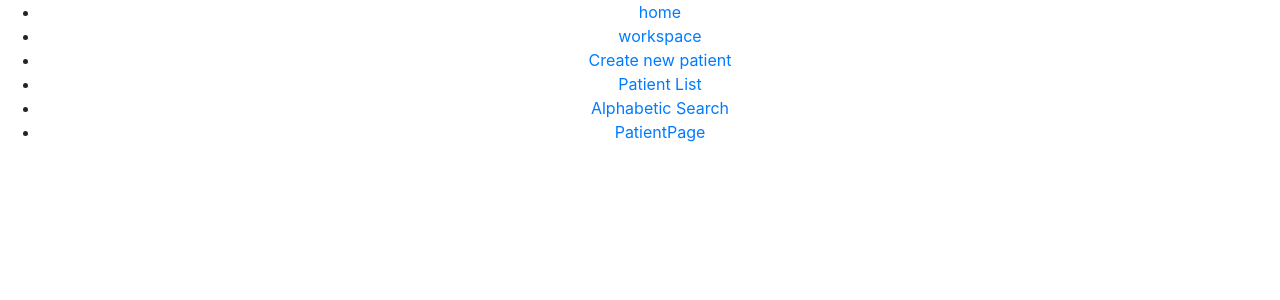
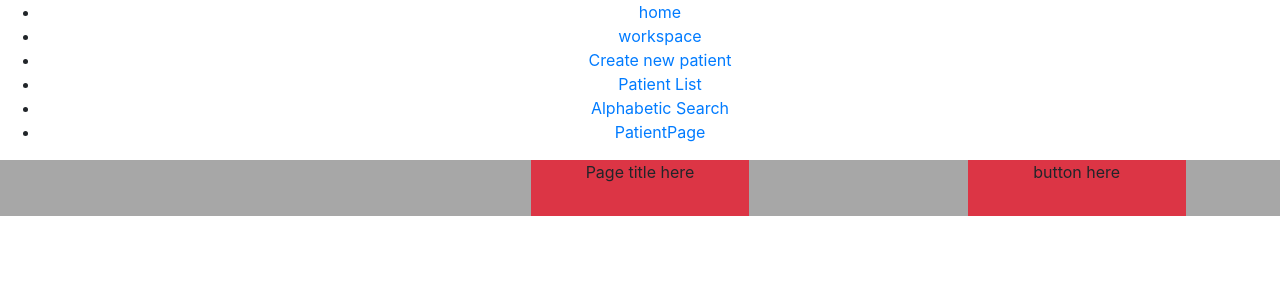
Before and after one commit to LuisERivas/Artificial-Intelligence-Business-Systems, a React (Create React App) app in the folder app/: page / in a window 1280 px wide. Shown: the top 300 px of the page. Built offline with nearby package versions, Linux system fonts and the light colour scheme.

Commit message:
added navBar component

```diff
--- a/app/src/App.js
+++ b/app/src/App.js
@@ -1,12 +1,12 @@
 import React from 'react'
-import logo from './logo.svg'
 import './App.css'
 import {
   BrowserRouter as Router,
-  Switch,
-  Route,
+  // Switch,
+  // Route,
   Link
 } from 'react-router-dom'
+import NavBar from './Components/NavBar'
 
 function App () {
   return (
@@ -33,6 +33,7 @@
           </li>
         </ul>
       </div>
+      <NavBar />
     </Router>
   )
 }
--- /dev/null
+++ b/app/src/Components/NavBar/index.js
@@ -0,0 +1,28 @@
+import React, { Component } from 'react'
+import '../NavBar/navBar.css'
+
+class NavBar extends Component {
+  render () {
+    return (
+      <div className='navBar'>
+        <div className='row h-100'>
+
+          <div className='col' />
+          <div className='col' />
+          <div className='col' />
+          <div className='col' />
+          <div className='col' />
+          <div className='col-2 text-center bg-danger'> Page title here
+          </div>
+          <div className='col' />
+          <div className='col' />
+          <div className='col-2 text-center bg-danger'> button here
+          </div>
+          <div className='col' />
+        </div>
+      </div>
+    )
+  }
+}
+
+export default NavBar
--- /dev/null
+++ b/app/src/Components/NavBar/navBar.css
@@ -0,0 +1,4 @@
+.navBar{
+    height: 7vh;
+    background-color: #A7A7A7 ;
+  }
```
Also changed, not shown: app/src/Components/DashboardLink/index.css (added), app/src/Components/DashboardLink/index.js (added).
